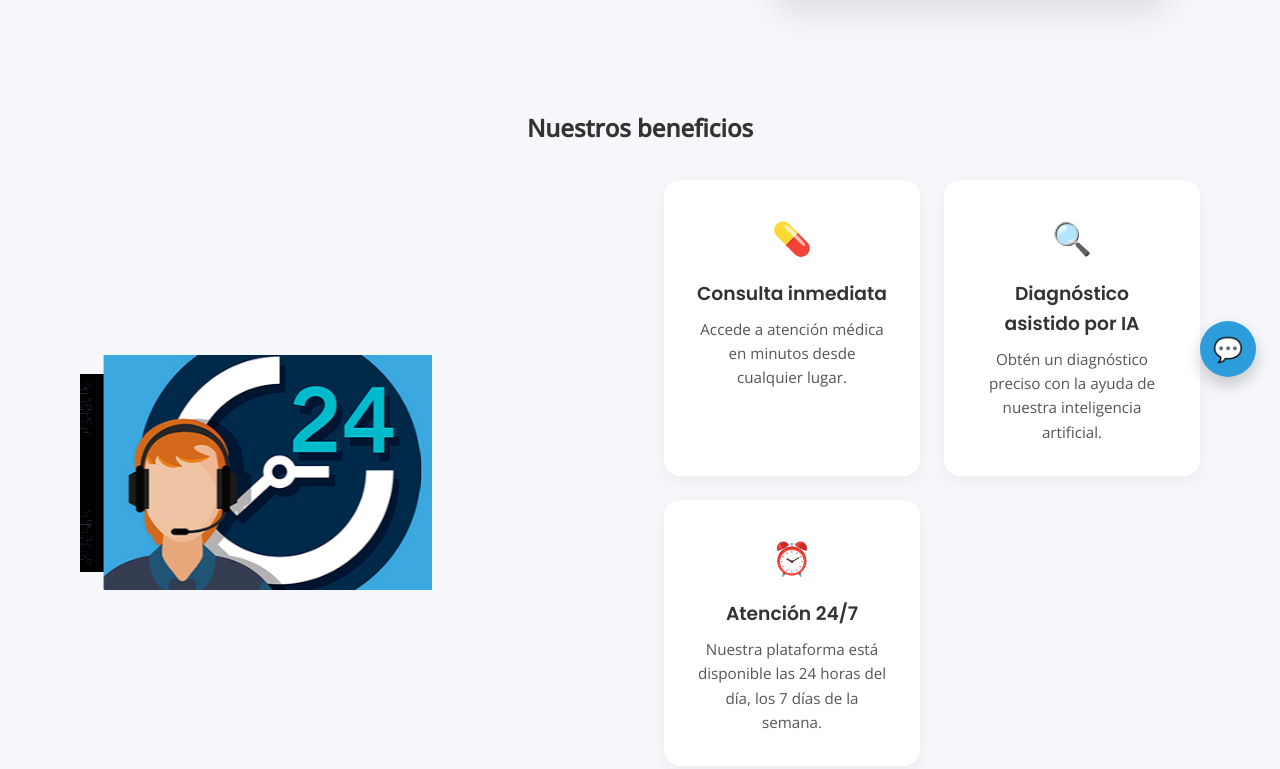
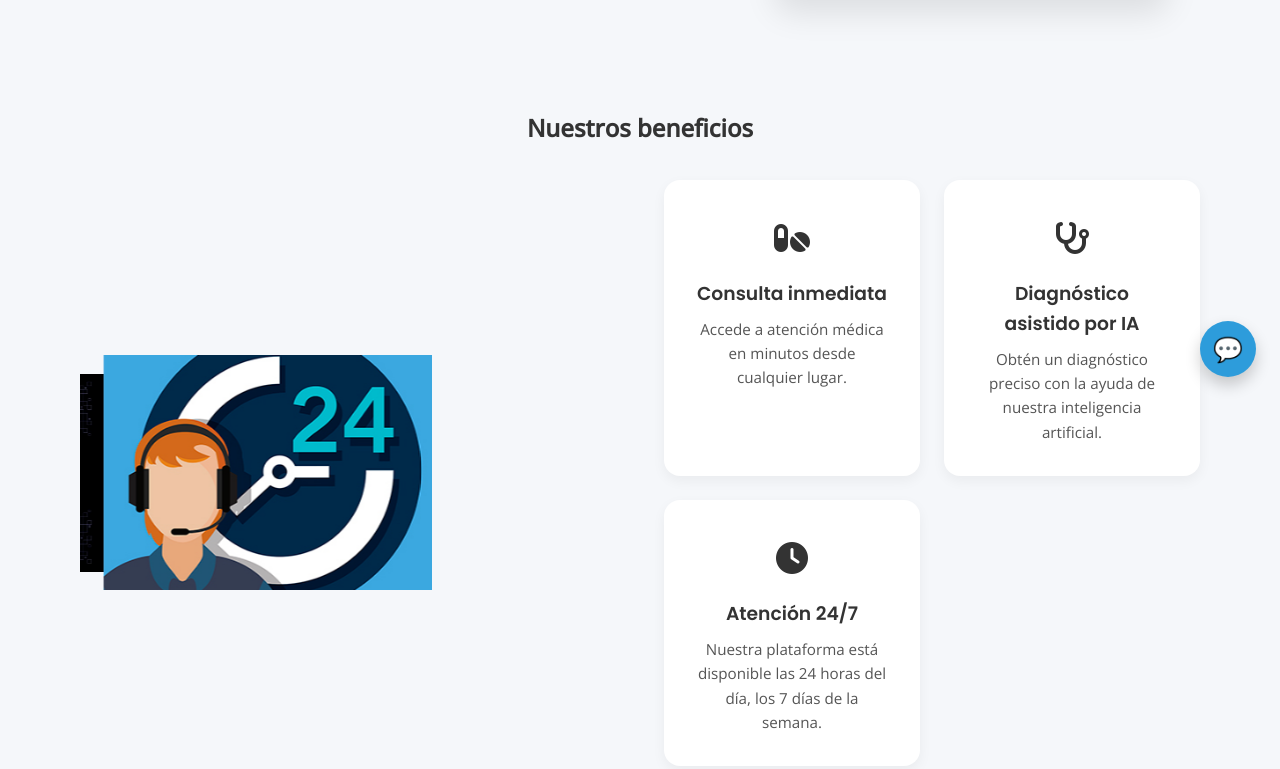
Before and after one commit to lvalverdes-dev/vitalflow-landing, a plain HTML site: page index.html in a window 1280 px wide. Shown: the part 399-1168 px from the top of the page. Drawn offline with nearby package versions, Linux system fonts and the light colour scheme.

Commit message:
Agrego documento actualizado avance 2

```diff
--- a/index.html
+++ b/index.html
@@ -6,6 +6,7 @@
     <title>VitalFlow</title>
     <link rel="stylesheet" href="/Style/style.css">
     <link href="https://fonts.googleapis.com/css2?family=Poppins:wght@400;600&family=Open+Sans:wght@400;500&display=swap" rel="stylesheet">
+    <link rel="stylesheet" href="https://cdnjs.cloudflare.com/ajax/libs/font-awesome/6.5.0/css/all.min.css">
 </head>
 
 <body>
@@ -48,19 +49,25 @@
 
         <div class="feature-card">
             <div class="card">
-                <div class="icon">💊</div>
+                <div class="icon">
+                    <i class="fa-solid fa-pills"></i>
+                </div>
                 <h3>Consulta inmediata</h3>
                 <p>Accede a atención médica en minutos desde cualquier lugar.</p>
             </div>
 
             <div class="card">
-                <div class="icon">🔍</div>
+                <div class="icon">
+                    <i class="fa-solid fa-stethoscope"></i>
+                </div>
                 <h3>Diagnóstico asistido por IA</h3>
                 <p>Obtén un diagnóstico preciso con la ayuda de nuestra inteligencia artificial.</p>
             </div>
 
             <div class="card">
-                <div class="icon">⏰</div>
+                <div class="icon">
+                    <i class="fa-solid fa-clock"></i>
+                </div>
                 <h3>Atención 24/7</h3>
                 <p>Nuestra plataforma está disponible las 24 horas del día, los 7 días de la semana.</p>
             </div>
```
Also changed, not shown: 1 other file.
